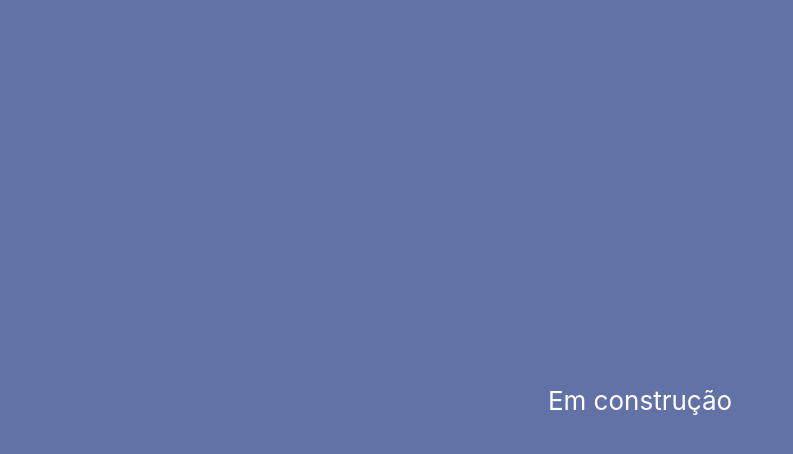
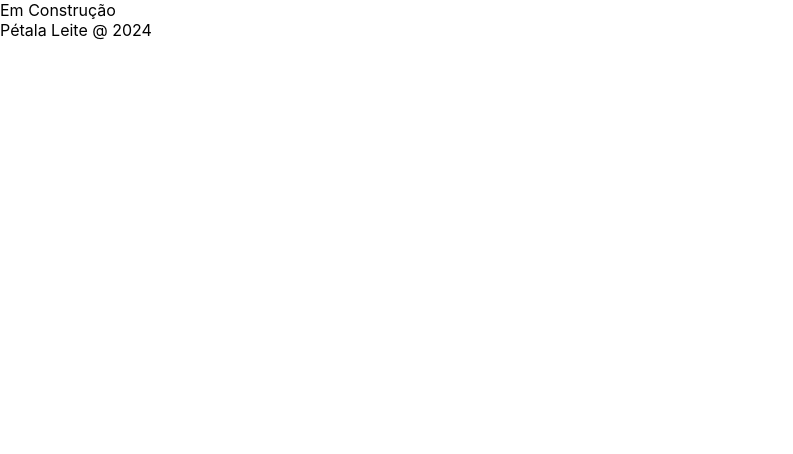
Before and after one commit to petalaleite/petalaleite.github.io, a React (Create React App) app: page / in a window 1280 px wide. Shown: the top 454 px of the page, without its empty margins (0-793 px from the left). Built offline with nearby package versions, Linux system fonts and the light colour scheme.

Commit message:
add footer

```diff
--- a/src/App.css
+++ /dev/null
@@ -1,14 +0,0 @@
-.App {
-  text-align: center;
-}
-
-.App-header {
-  background-color: #6272A6;
-  min-height: 100vh;
-  display: flex;
-  flex-direction: column;
-  align-items: center;
-  justify-content: center;
-  font-size: calc(10px + 2vmin);
-  color: white;
-}
--- a/src/App.js
+++ b/src/App.js
@@ -1,13 +1,12 @@
-import './App.css';
+
+import Footer from './components/footer';
+import Header from './components/header';
 
 function App() {
   return (
     <div className="App">
-      <header className="App-header">
-        <p>
-          Em construção
-        </p>
-      </header>
+      <Header />
+      <Footer />
     </div>
   );
 }
--- /dev/null
+++ b/src/components/footer.js
@@ -0,0 +1,10 @@
+function Footer() {
+  const D = new Date();
+  let year = D.getFullYear();
+  return (
+    <footer>Pétala Leite @ {year}</footer>
+  );
+
+}
+
+export default Footer;
--- /dev/null
+++ b/src/components/header.js
@@ -0,0 +1,5 @@
+function Header() {
+  return <header>Em Construção</header>;
+}
+
+export default Header;
```
